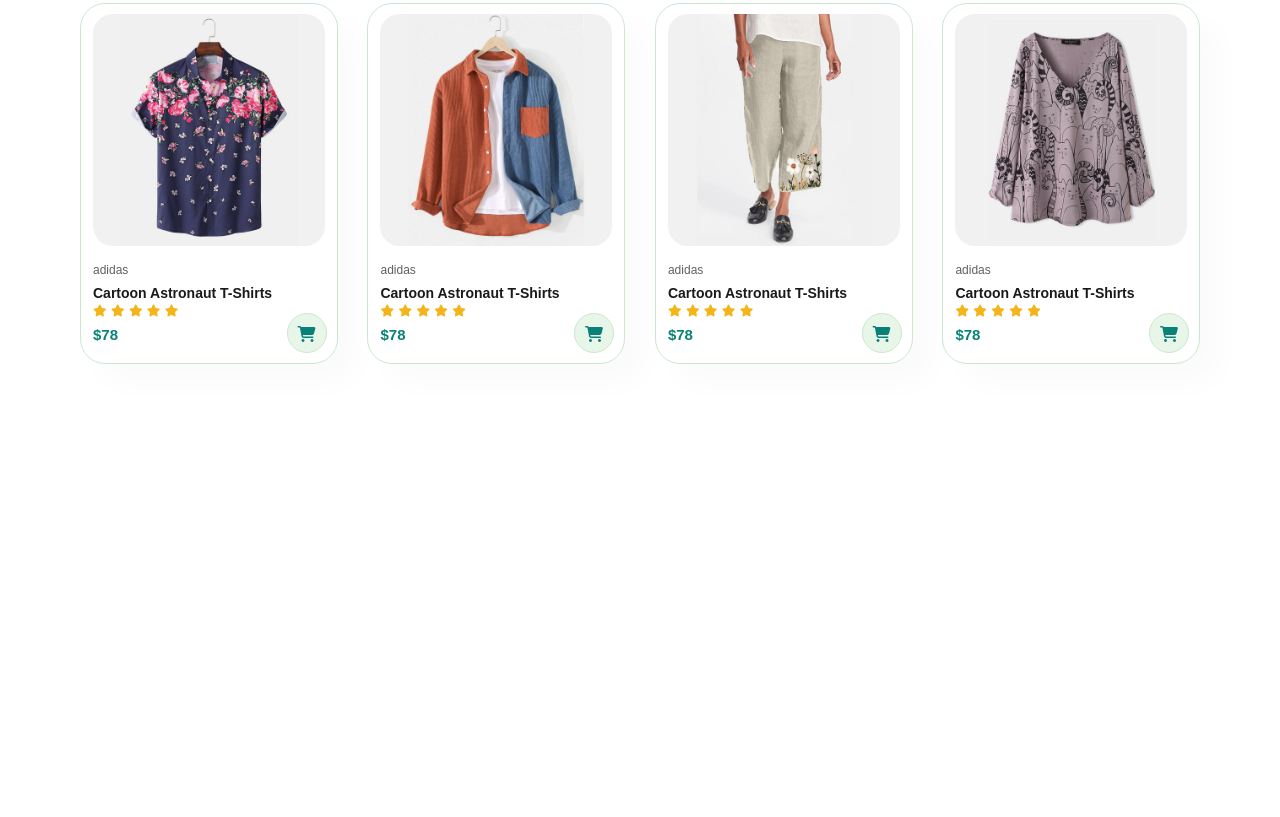
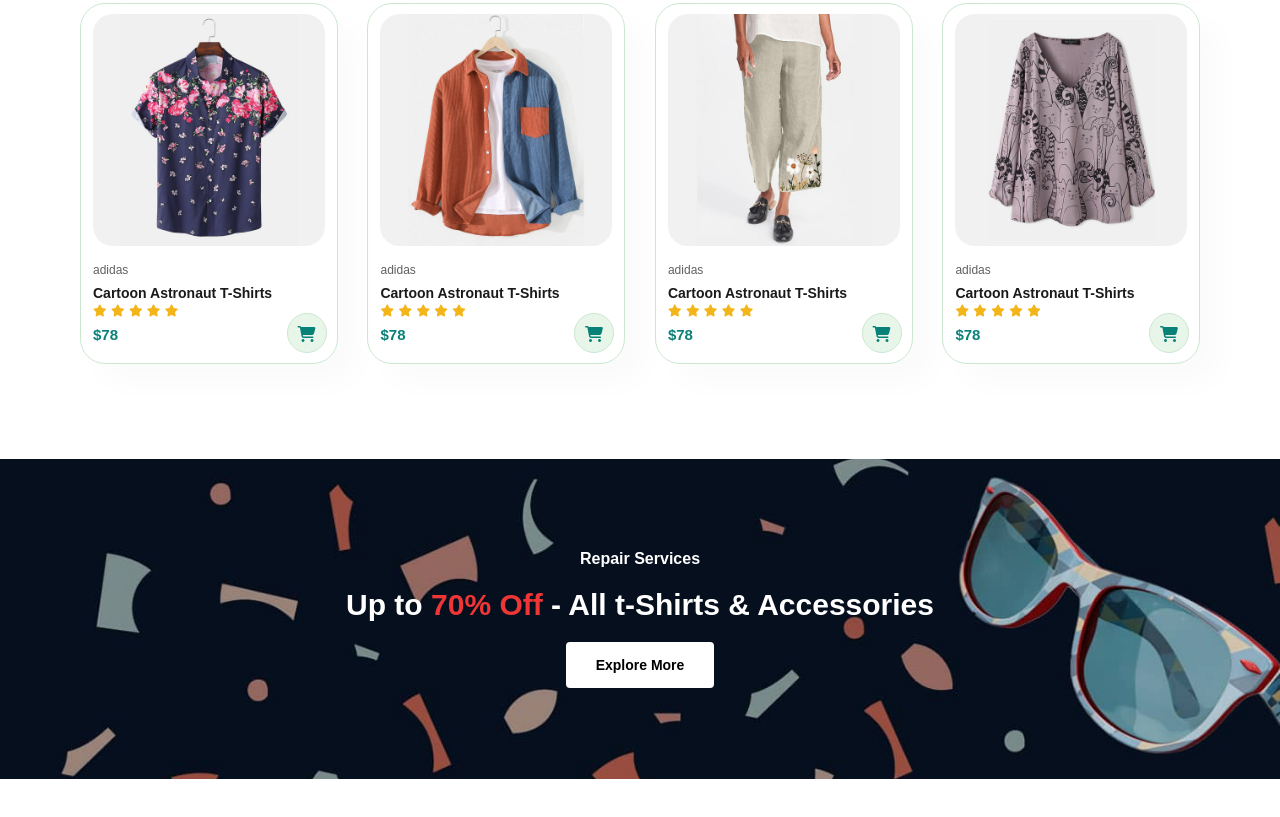
Before and after one commit to Pranav-Ausekar/ShopEase, a plain HTML site: page index.html in a window 1280 px wide. Shown: the part 1684-2501 px from the top of the page. Before the commit the page ends 2103 px from the top, so only its background shows below. Drawn offline with Linux system fonts and the light colour scheme.

Commit message:
banner section completed here

```diff
--- a/index.html
+++ b/index.html
@@ -207,6 +207,12 @@
         </div>
     </section>
 
+    <section id="banner" class="section-m1">
+        <h4>Repair Services</h4>
+        <h2>Up to <span>70% Off</span> - All t-Shirts & Accessories</h2>
+        <button class="normal">Explore More</button>
+    </section>
+
     <script src="./script.js"></script>
 </body>
 
--- a/style.css
+++ b/style.css
@@ -39,6 +39,19 @@ p {
 
 .section-m1 {
     margin: 40px 0;
+}
+
+button.normal {
+    font-size: 14px;
+    font-weight: 600;
+    padding: 15px 30px;
+    color: #000;
+    background-color: #fff;
+    border-radius: 4px;
+    cursor: pointer;
+    border: none;
+    outline: none;
+    transition: 0.2s;
 }
 
 body {
@@ -277,3 +290,40 @@ body {
     bottom: 10px;
     right: 10px;
 }
+
+
+/* for styling banner */
+
+#banner {
+    display: flex;
+    flex-direction: column;
+    align-items: center;
+    justify-content: center;
+    text-align: center;
+    background-image: url(./Images/banner/b2.jpg);
+    width: 100%;
+    height: 40vh;
+    background-size: cover;
+    background-position: center;
+
+}
+
+#banner h4 {
+    color: #fff;
+    font-size: 16px;
+}
+
+#banner h2 {
+    color: #fff;
+    font-size: 30px;
+    padding: 10px 0;
+}
+
+#banner h2 span {
+    color: #ef3636;
+}
+
+#banner button:hover {
+    background: #088178;
+    color: #fff;
+}
```
Also changed, not shown: Images/banner/b2.jpg (added).
